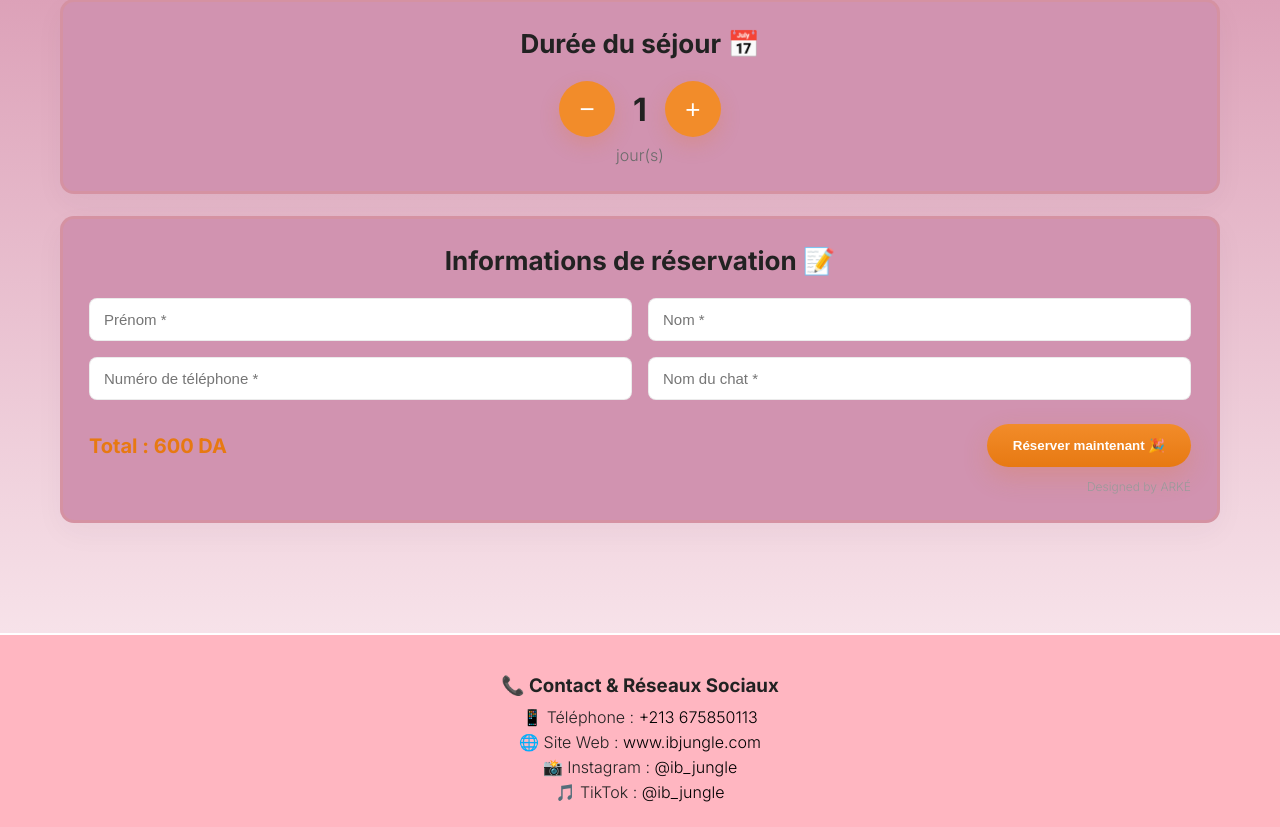
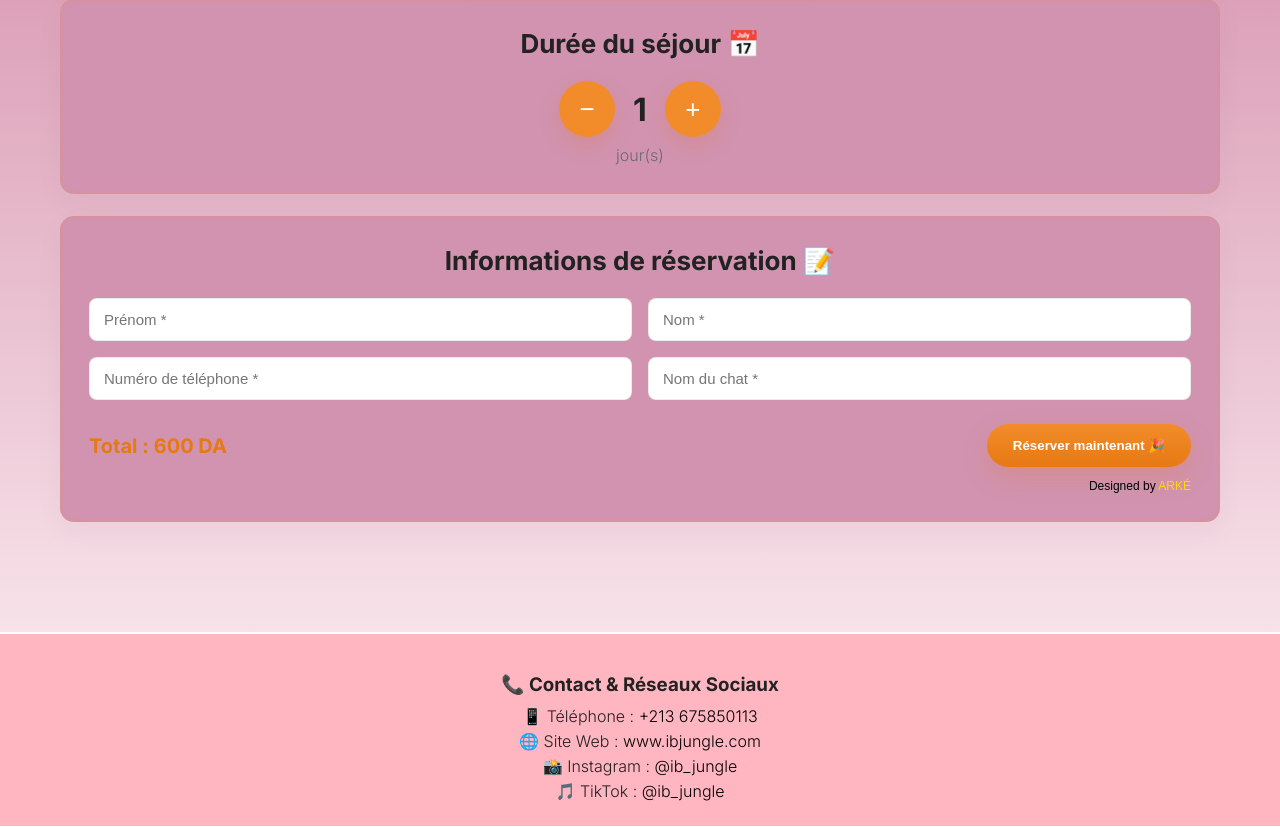
Before and after one commit to ibjungle/hotel, a plain HTML site: page index.html in a window 1280 px wide. Shown: the part 973-1800 px from the top of the page. Drawn offline with Linux system fonts and the light colour scheme.

Commit message:
Update index.html

```diff
--- a/index.html
+++ b/index.html
@@ -315,7 +315,14 @@
           <button id="reserveBtn" class="reserveBtn" type="button">Réserver maintenant 🎉</button>
         </div>
       </form>
-      <div class="credit">Designed by ARKÉ</div>
+      <div class="credit">Designed by <span style="color: gold;">ARKÉ</span></div>
+
+<style>
+.credit {
+  color: black; /* لون باقي النص */
+  font-family: Arial, sans-serif;
+}
+</style>
     </section>
   </main>
 
```
